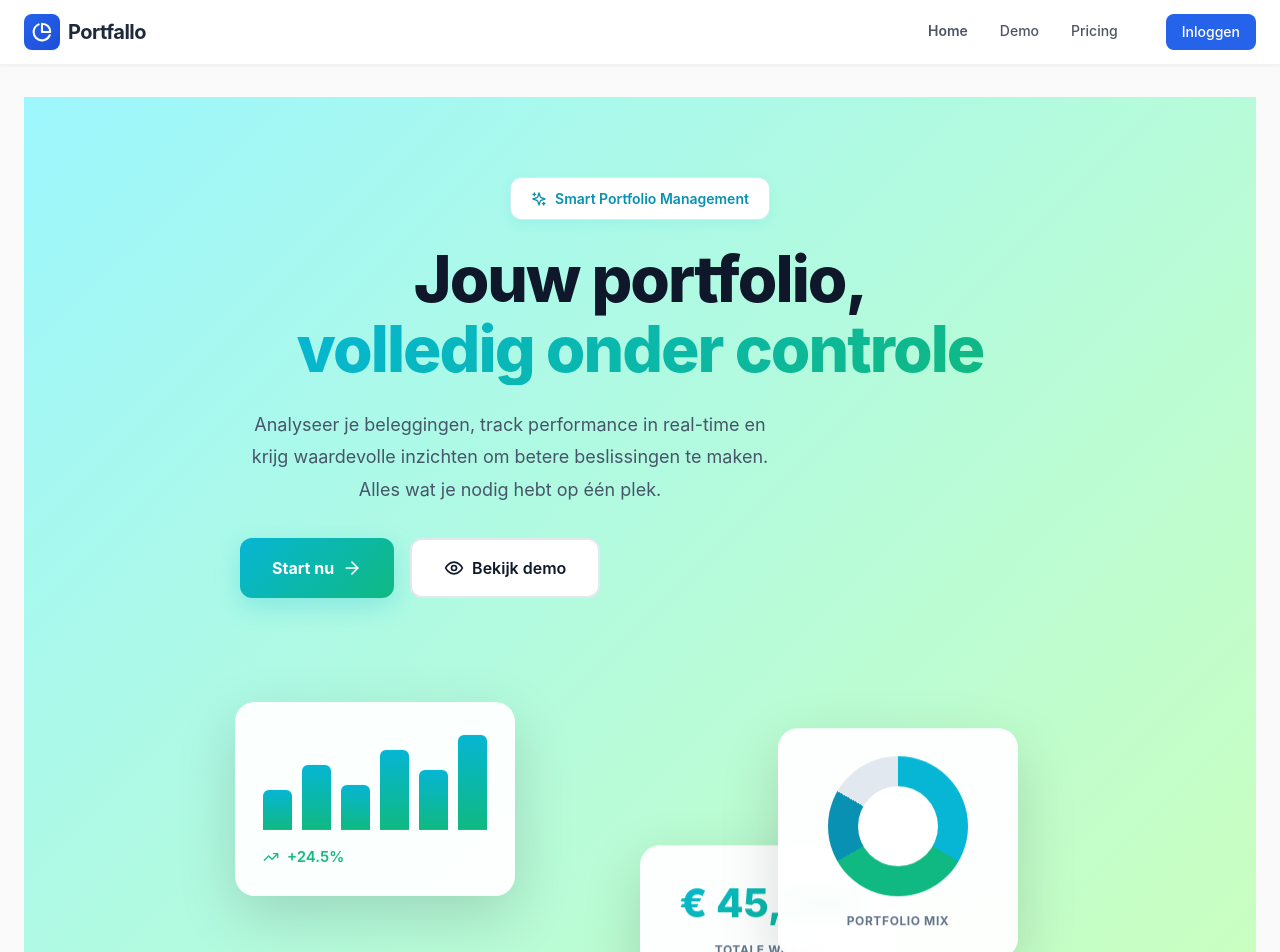
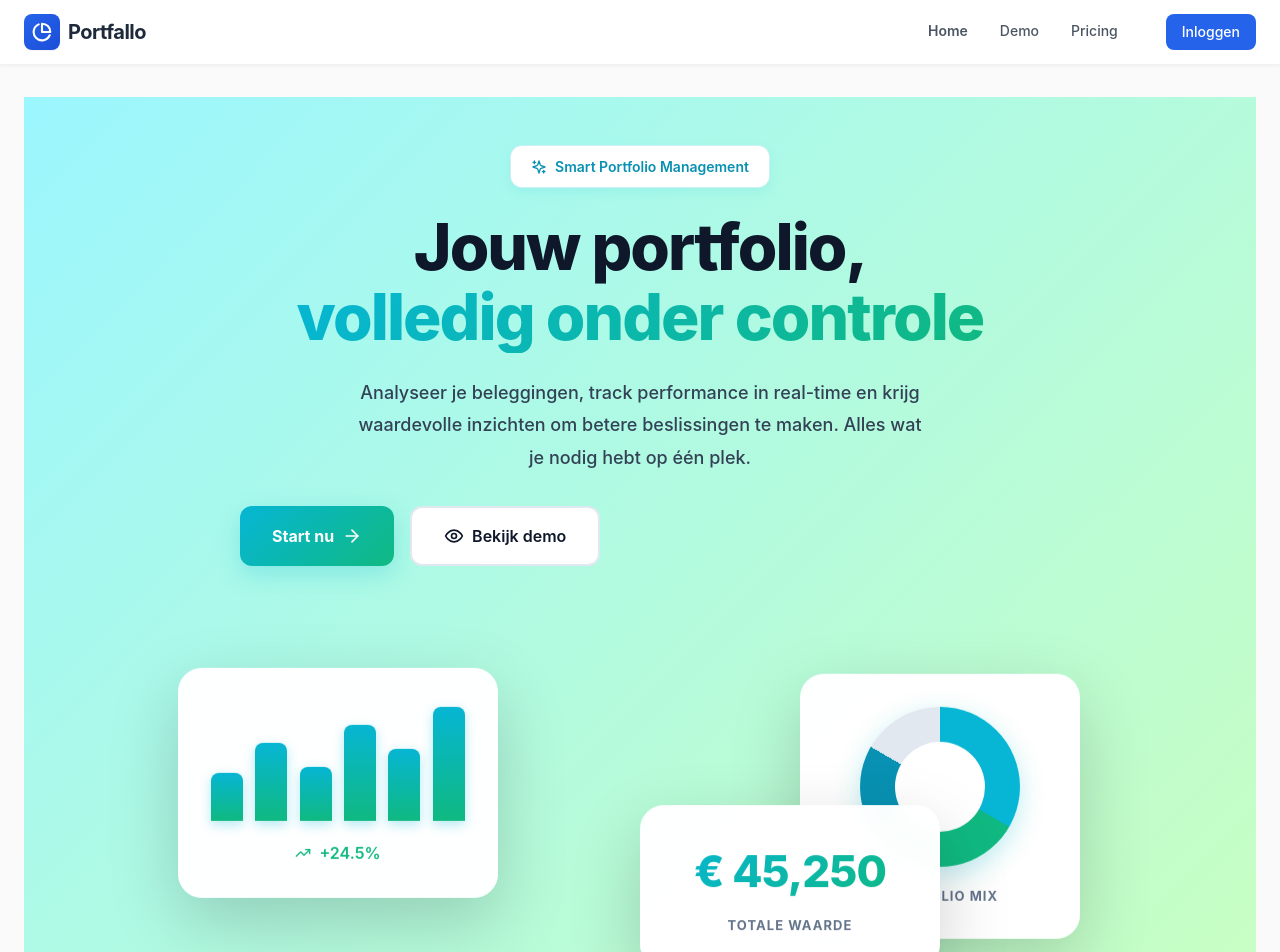
Before and after one commit to Swenvh/Portfallo-Final, a React (Vite) app in the folder project-bolt-github-pkwrl7gt/project/: page / in a window 1280 px wide. Shown: the top 952 px of the page. Built offline with nearby package versions, Linux system fonts and the light colour scheme; no server answers.

Commit message:
Updated index.css

```diff
--- a/project-bolt-github-pkwrl7gt/project/src/index.css
+++ b/project-bolt-github-pkwrl7gt/project/src/index.css
@@ -780,10 +780,12 @@ tbody tr:hover {
 
 .home-page-animated {
   min-height: 100vh;
+  width: 100%;
   background: linear-gradient(-45deg, #ffd6a5, #fdffb6, #caffbf, #9bf6ff, #a0c4ff, #bdb2ff, #ffc6ff);
   background-size: 400% 400%;
   animation: gradientFlow 15s ease infinite;
   position: relative;
+  overflow-x: hidden;
 }
 
 @keyframes gradientFlow {
@@ -2396,11 +2398,13 @@ tbody tr:hover {
 .hero-subtitle-modern {
   font-size: 1.125rem;
   line-height: 1.8;
-  color: #475569;
+  color: #334155;
   margin: 0 0 2rem 0;
   animation: fadeInUp 0.6s ease-out 0.2s both;
-  font-weight: 400;
-  max-width: 540px;
+  font-weight: 500;
+  max-width: 580px;
+  margin-left: auto;
+  margin-right: auto;
 }
 
 .hero-cta-modern {
@@ -2455,22 +2459,21 @@ tbody tr:hover {
 /* ===== HERO SECTION ANIMATED ===== */
 
 .hero-section-animated {
-  max-width: 1280px;
-  margin: 0 auto;
-  padding: 5rem 2rem 3rem;
+  width: 100%;
+  padding: 3rem 2rem 6rem;
   text-align: center;
 }
 
 .hero-content-centered {
   max-width: 800px;
-  margin: 0 auto 4rem;
+  margin: 0 auto 5rem;
 }
 
 .hero-visual-demo {
   position: relative;
-  max-width: 900px;
+  max-width: 1100px;
   margin: 0 auto;
-  height: 400px;
+  height: 450px;
   display: flex;
   align-items: center;
   justify-content: center;
@@ -2478,12 +2481,13 @@ tbody tr:hover {
 
 .demo-card {
   position: absolute;
-  background: rgba(255, 255, 255, 0.95);
-  border-radius: 20px;
-  padding: 1.75rem;
-  box-shadow: 0 20px 60px rgba(0, 0, 0, 0.15);
+  background: rgba(255, 255, 255, 0.98);
+  border-radius: 24px;
+  padding: 2rem;
+  box-shadow: 0 25px 70px rgba(0, 0, 0, 0.18);
   backdrop-filter: blur(10px);
   animation: floatDemo 6s ease-in-out infinite;
+  border: 1px solid rgba(255, 255, 255, 0.5);
 }
 
 @keyframes floatDemo {
@@ -2491,80 +2495,86 @@ tbody tr:hover {
     transform: translateY(0px);
   }
   50% {
-    transform: translateY(-20px);
+    transform: translateY(-25px);
   }
 }
 
 .demo-card-1 {
-  width: 280px;
-  top: 10%;
-  left: 5%;
+  width: 320px;
+  top: 5%;
+  left: 8%;
   animation-delay: 0s;
+  z-index: 3;
 }
 
 .demo-card-2 {
-  width: 260px;
-  top: 50%;
+  width: 300px;
+  top: 40%;
   left: 50%;
   transform: translateX(-50%);
   animation-delay: 2s;
+  z-index: 4;
 }
 
 .demo-card-3 {
-  width: 240px;
-  top: 20%;
-  right: 8%;
+  width: 280px;
+  top: 10%;
+  right: 10%;
   animation-delay: 4s;
+  z-index: 3;
 }
 
 .demo-chart {
   display: flex;
   align-items: flex-end;
-  gap: 10px;
-  height: 100px;
-  margin-bottom: 1rem;
+  gap: 12px;
+  height: 120px;
+  margin-bottom: 1.25rem;
 }
 
 .demo-chart .chart-bar {
   flex: 1;
   background: linear-gradient(180deg, #06b6d4 0%, #10b981 100%);
-  border-radius: 6px 6px 0 0;
+  border-radius: 8px 8px 0 0;
   animation: growBar 1s ease-out both;
   transform-origin: bottom;
+  box-shadow: 0 4px 12px rgba(6, 182, 212, 0.3);
 }
 
 .demo-label {
   display: flex;
   align-items: center;
   gap: 0.5rem;
-  font-size: 0.9375rem;
-  font-weight: 600;
+  font-size: 1rem;
+  font-weight: 700;
+  justify-content: center;
 }
 
 .demo-value {
-  font-size: 2.5rem;
+  font-size: 2.75rem;
   font-weight: 800;
   background: linear-gradient(135deg, #06b6d4 0%, #10b981 100%);
   background-clip: text;
   -webkit-background-clip: text;
   -webkit-text-fill-color: transparent;
-  margin-bottom: 0.5rem;
+  margin-bottom: 0.75rem;
   text-align: center;
+  letter-spacing: -0.02em;
 }
 
 .demo-label-small {
-  font-size: 0.75rem;
+  font-size: 0.8125rem;
   font-weight: 700;
   color: #64748b;
   text-transform: uppercase;
-  letter-spacing: 0.05em;
+  letter-spacing: 0.08em;
   text-align: center;
 }
 
 .demo-donut {
-  width: 140px;
-  height: 140px;
-  margin: 0 auto 1rem;
+  width: 160px;
+  height: 160px;
+  margin: 0 auto 1.25rem;
   border-radius: 50%;
   background: conic-gradient(
     #06b6d4 0deg 120deg,
@@ -2573,6 +2583,7 @@ tbody tr:hover {
     #e2e8f0 300deg 360deg
   );
   position: relative;
+  box-shadow: 0 8px 24px rgba(6, 182, 212, 0.25);
 }
 
 .demo-donut::after {
@@ -2581,42 +2592,46 @@ tbody tr:hover {
   top: 50%;
   left: 50%;
   transform: translate(-50%, -50%);
-  width: 80px;
-  height: 80px;
+  width: 90px;
+  height: 90px;
   background: white;
   border-radius: 50%;
 }
 
-@media (max-width: 768px) {
+@media (max-width: 968px) {
   .hero-visual-demo {
-    height: 500px;
+    height: auto;
+    flex-direction: column;
+    gap: 2rem;
+    padding: 2rem 0;
   }
 
   .demo-card-1,
   .demo-card-2,
   .demo-card-3 {
     position: relative;
-    top: auto;
-    left: auto;
-    right: auto;
-    margin: 1rem auto;
-  }
-
-  .hero-visual-demo {
-    flex-direction: column;
-    height: auto;
+    top: auto !important;
+    left: auto !important;
+    right: auto !important;
+    transform: none !important;
+    margin: 0 auto;
+    width: 90%;
+    max-width: 320px;
   }
 }
 
 /* ===== FEATURES SHOWCASE ===== */
 
 .features-showcase {
+  width: 100%;
+  padding: 5rem 2rem 6rem;
+  background: rgba(255, 255, 255, 0.4);
+  backdrop-filter: blur(10px);
+}
+
+.features-showcase-inner {
   max-width: 1280px;
   margin: 0 auto;
-  padding: 5rem 2rem;
-  background: rgba(255, 255, 255, 0.4);
-  backdrop-filter: blur(10px);
-  border-radius: 40px;
 }
 
 .showcase-header {
@@ -2658,14 +2673,14 @@ tbody tr:hover {
   }
 }
 
-.features-layout {
+.features-showcase-inner .features-layout {
   display: grid;
   grid-template-columns: 1fr 1fr;
   gap: 2rem;
 }
 
 @media (max-width: 968px) {
-  .features-layout {
+  .features-showcase-inner .features-layout {
     grid-template-columns: 1fr;
   }
 }
--- a/project-bolt-github-pkwrl7gt/project/src/pages/Homepage.jsx
+++ b/project-bolt-github-pkwrl7gt/project/src/pages/Homepage.jsx
@@ -63,6 +63,7 @@ export default function HomePage() {
       </section>
 
       <section className="features-showcase">
+        <div className="features-showcase-inner">
           <div className="showcase-header">
             <div className="showcase-badge">Investeer als een PRO</div>
             <h2 className="showcase-title">
@@ -118,6 +119,7 @@ export default function HomePage() {
             </div>
           </div>
         </div>
+        </div>
       </section>
     </div>
   );
```
Lines whose indentation alone changed are shown as unchanged.
